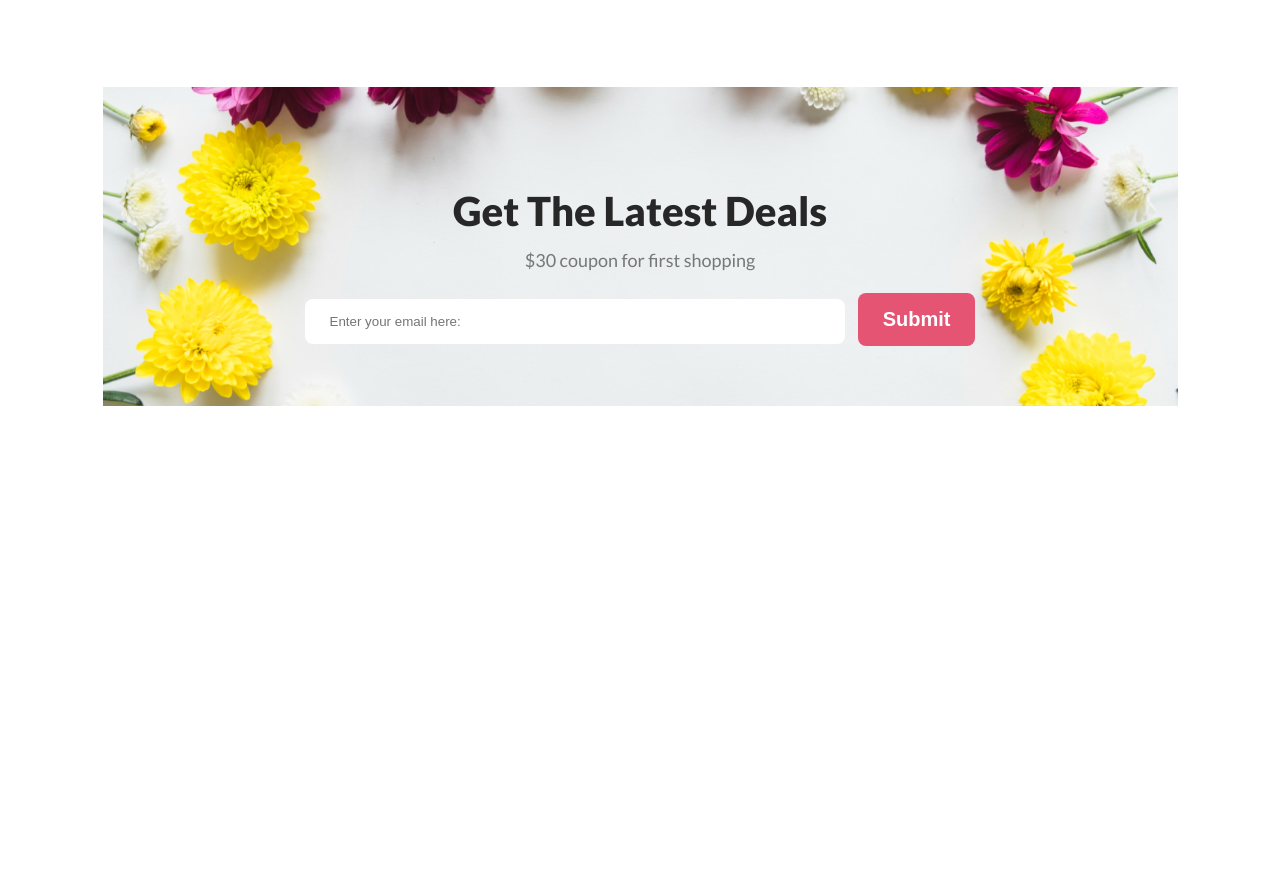
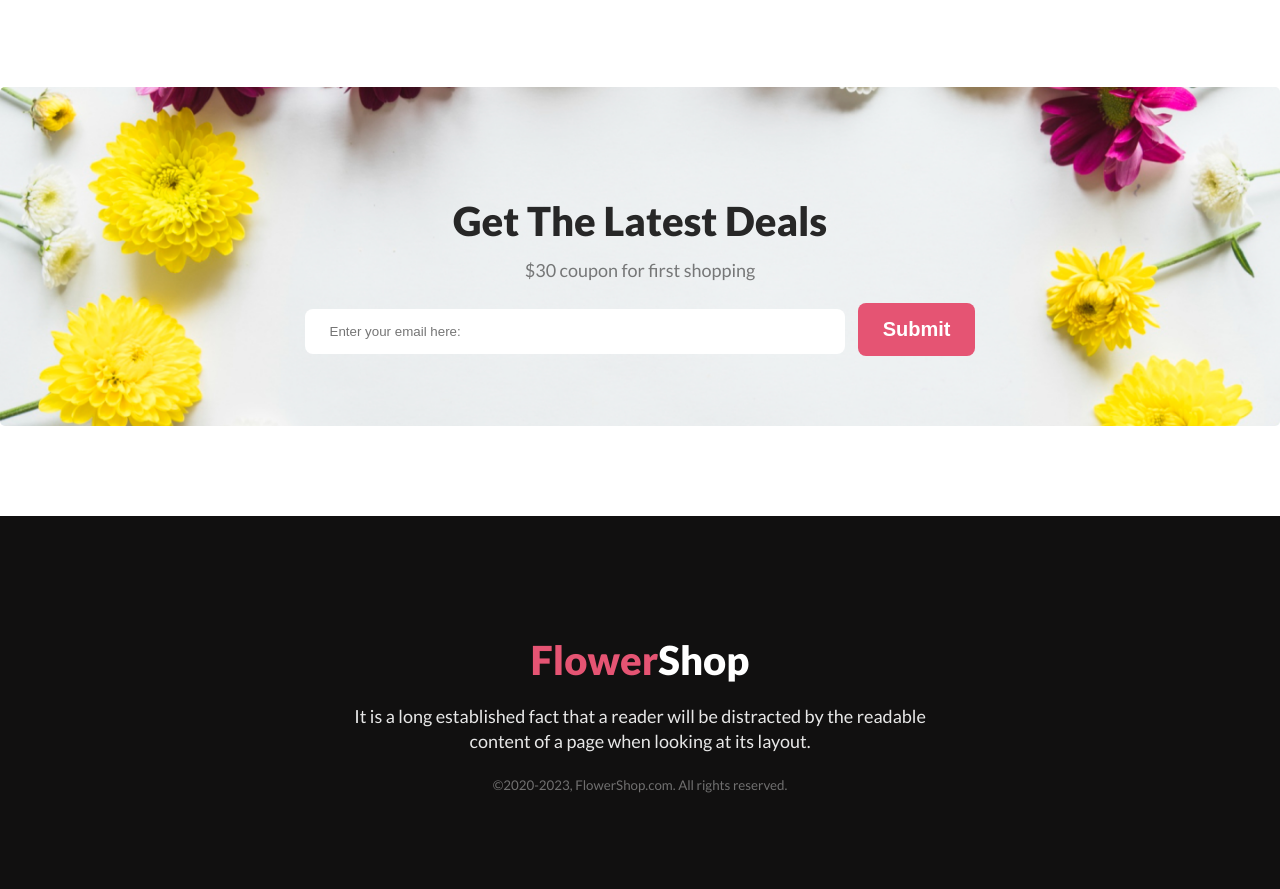
Before and after one commit to bellal1985h1/flower-shop-assignment, a plain HTML site: page index.html in a window 1280 px wide. Shown: the part 2088-2977 px from the top of the page. Before the commit the page ends 2494 px from the top, so only its background shows below. Drawn offline with Linux system fonts and the light colour scheme.

Commit message:
Footer finished

```diff
--- a/index.html
+++ b/index.html
@@ -114,7 +114,24 @@
           <input class="btn-common" type="submit" value="Submit" />
         </div>
       </section>
+      <!-- latest Deal section End -->
     </main>
-    <footer></footer>
+    <footer>
+      <!-- Footer section started -->
+      <section class="footer">
+        <div class="footer-container">
+          <h3 class="footer-title"><span>Flower</span>Shop</h3>
+          <p class="footer-description">
+            It is a long established fact that a reader will be distracted by
+            the readable content of a page when looking at its layout.
+          </p>
+          <p>
+            <small class="copy-right"
+              >&copy;2020-2023, FlowerShop.com. All rights reserved.
+            </small>
+          </p>
+        </div>
+      </section>
+    </footer>
   </body>
 </html>
--- a/styles/style.css
+++ b/styles/style.css
@@ -15,12 +15,12 @@ body {
   padding: 15px 25px;
 }
 
-main section {
-  margin-top: 90px;
+/* main section {
+  margin-top: 60px;
   margin-bottom: 0;
   max-width: 1075px;
   margin: auto;
-}
+} */
 .section-title {
   color: #272727;
   font-size: 40px;
@@ -125,7 +125,7 @@ main section {
   max-width: 700px;
   margin: auto;
   text-align: center;
-  padding: 60px 80px;
+  padding: 70px 80px;
 }
 .latest-deals {
   background-image: url("../Flower Asset/Rectangle 9.png");
@@ -134,6 +134,7 @@ main section {
   margin: auto;
   text-align: center;
   margin-top: 90px;
+  border-radius: 5px;
 }
 .latest-deals-title {
   margin-bottom: 0;
@@ -148,3 +149,37 @@ main section {
   border: none;
   border-radius: 8px;
 }
+
+/* Footer section related styles */
+footer {
+  background-color: #111010;
+  margin-top: 90px;
+}
+.footer-container {
+  max-width: 600px;
+  margin: auto;
+  text-align: center;
+  color: #ffffff;
+  padding: 80px 100px;
+}
+
+footer span {
+  color: #e55473;
+}
+.footer-title {
+  font-size: 40px;
+  font-weight: 800;
+  margin-bottom: 0;
+}
+.footer-description {
+  color: rgba(255, 255, 255, 0.9);
+  text-align: center;
+  font-size: 18px;
+  font-weight: 400;
+  line-height: 25px;
+  margin-bottom: 20px;
+  margin-top: 20px;
+}
+.copy-right {
+  color: rgba(255, 255, 255, 0.4);
+}
```
